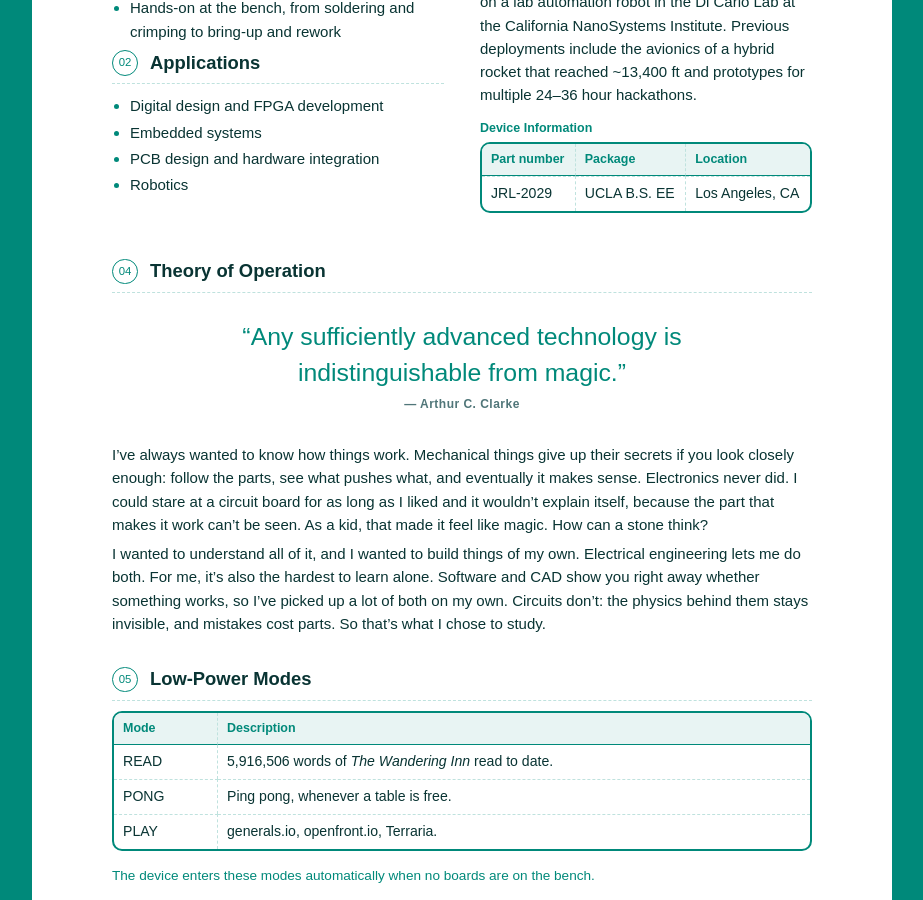
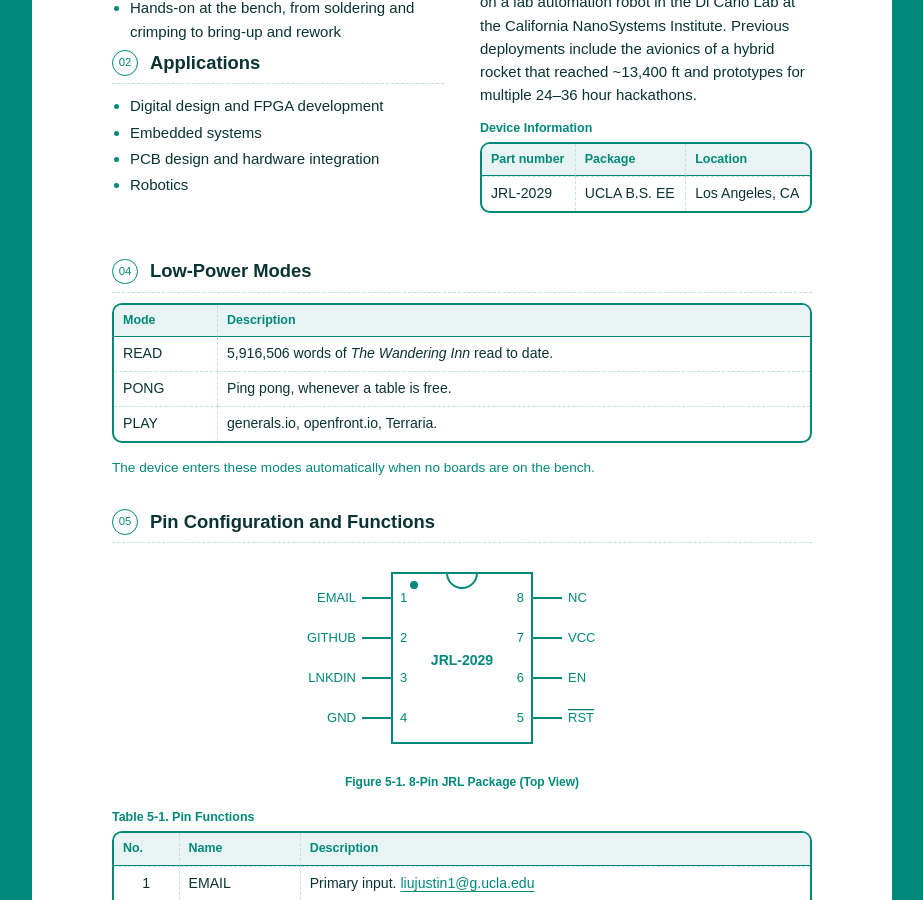
Before and after one commit to 25liujustin1/25liujustin1.github.io, a Jekyll site: the page built from about.md, in a window 1280 px wide and 900 px high, scrolled down 424 px. Shown: the whole window, without its empty margins (178-1101 px from the left). Built offline with Jekyll 4.4.1, drawn with Linux system fonts in a browser that asks for light colours.

Commit message:
feat: updated about page

```diff
--- a/about.md
+++ b/about.md
@@ -34,17 +34,6 @@ permalink: /about/
   </div>
 </div>
 
-## Theory of Operation
-
-<figure class="epigraph">
-  <blockquote>Any sufficiently advanced technology is indistinguishable from magic.</blockquote>
-  <figcaption>Arthur C. Clarke</figcaption>
-</figure>
-
-I've always wanted to know how things work. Mechanical things give up their secrets if you look closely enough: follow the parts, see what pushes what, and eventually it makes sense. Electronics never did. I could stare at a circuit board for as long as I liked and it wouldn't explain itself, because the part that makes it work can't be seen. As a kid, that made it feel like magic. How can a stone think?
-
-I wanted to understand all of it, and I wanted to build things of my own. Electrical engineering lets me do both. For me, it's also the hardest to learn alone. Software and CAD show you right away whether something works, so I've picked up a lot of both on my own. Circuits don't: the physics behind them stays invisible, and mistakes cost parts. So that's what I chose to study.
-
 ## Low-Power Modes
 
 | Mode | Description |
```
